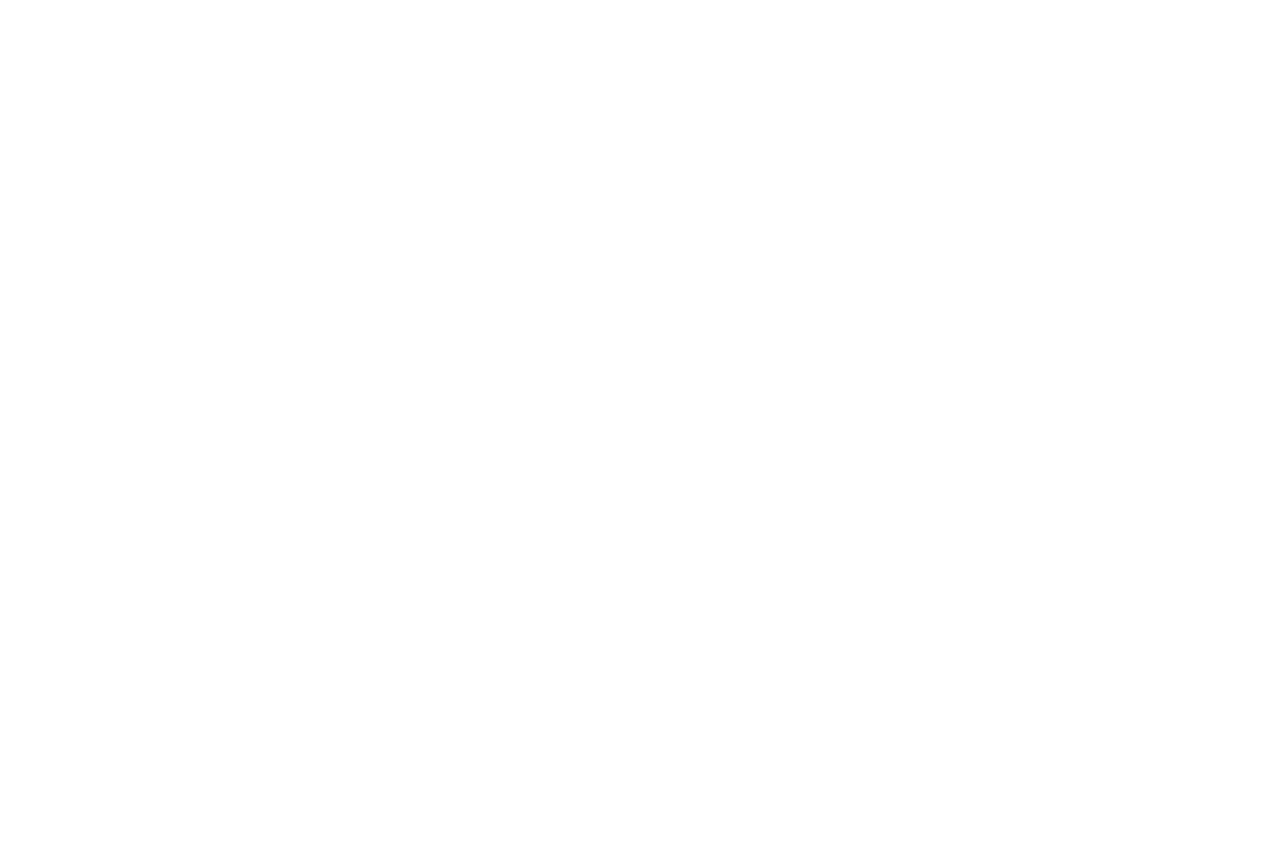
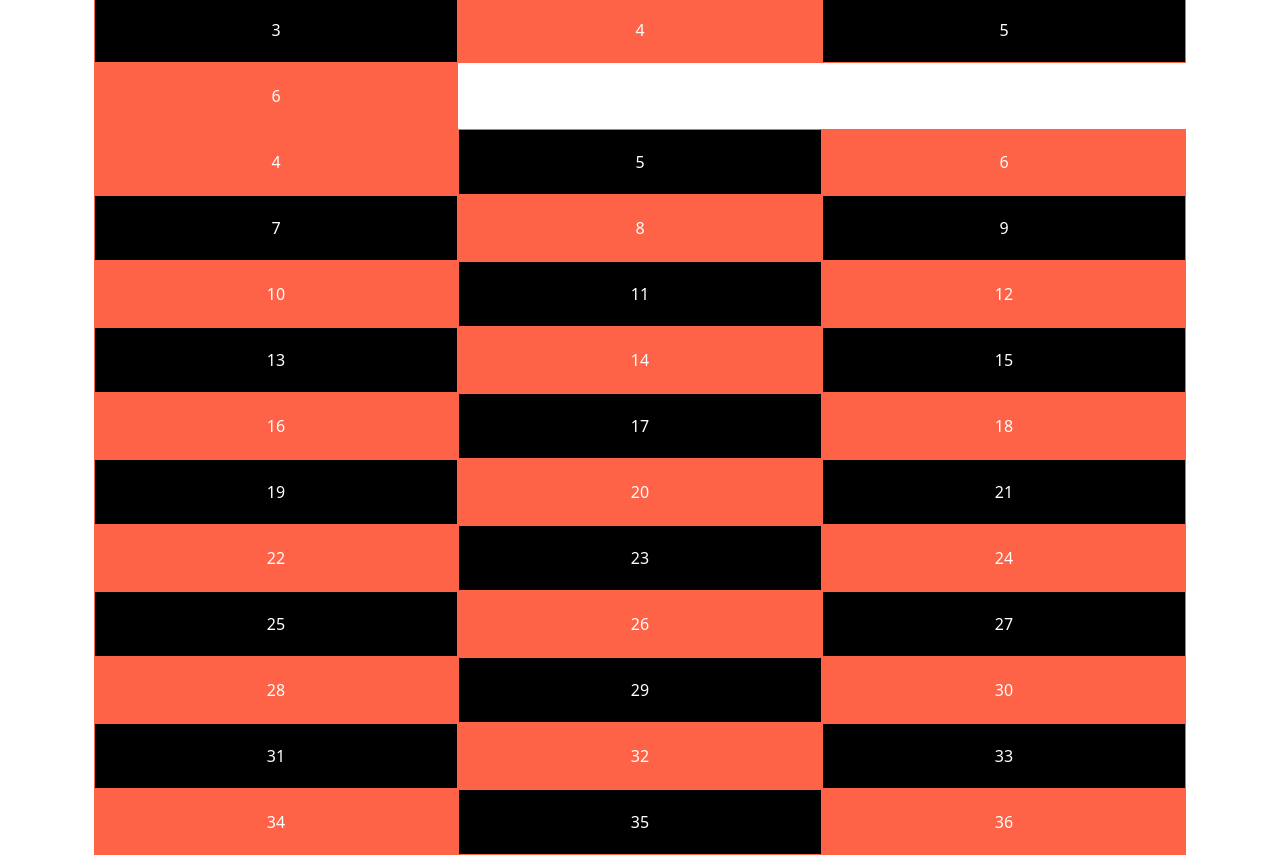
Before and after one commit to mijel861999/ruleta-react, a React (Create React App) app: page / in a window 1280 px wide. Shown: the part 1240-2096 px from the top of the page. Before the commit the page ends 848 px from the top, so only its background shows below. Built offline with nearby package versions, Linux system fonts and the light colour scheme.

Commit message:
Agregando los números en el store

```diff
--- a/src/components/Option.js
+++ b/src/components/Option.js
@@ -5,7 +5,7 @@
         <form>
             <div className="mb-3">
                 <label htmlFor="exampleInputEmail1" className="form-label">Dinero para apostar</label>
-                <input type="email" className="form-control" id="exampleInputEmail1" aria-describedby="emailHelp" />
+                <input type="number" className="form-control" id="exampleInputEmail1" aria-describedby="emailHelp" />
                 <div id="emailHelp" className="form-text">
                     Intenta no caer en quiebra.
                 </div>
--- a/src/components/Tablero.js
+++ b/src/components/Tablero.js
@@ -1,65 +1,244 @@
 import React from 'react';
 import styled from 'styled-components';
+import { useSelector } from 'react-redux';
 
 import { handleSetBackground } from '../helpers/stylesFunctions';
 
 const TableroItem = styled.div`
+    color: white;
     padding: 20px 20px;
     background-color : ${ ({ background }) => handleSetBackground( background ) };
+    border: 1px solid tomato;
 `;
 
 export const Tablero = () => {
+
+    const { numbers, reds, blacks } = useSelector( state => state.ruleta )
+
     return (
         <div className="mt-2">
             <div className="ruleta container">
                 <div className="row">
+                    {
+                        numbers.map( (number) =>
+                            <div className="col-4 pt-0 pe-0 ps-0 text-center">
+                                <TableroItem background="black">
+                                    1
+                                </TableroItem>
+                            </div>
+                        )
+                    }
+
                     <div className="col-4 pt-0 pe-0 ps-0 text-center">
                         <TableroItem background="red">
-                            1
-                        </TableroItem>
-                    </div>
-                    <div className="col-4 pt-0 pe-0 ps-0 text-center">
-                        <TableroItem >
                             2
                         </TableroItem>
                     </div>
                     <div className="col-4 pt-0 pe-0 ps-0 text-center">
-                        <TableroItem>
+                        <TableroItem background="black">
                             3
+                        </TableroItem>
+                    </div>
+                    <div className="col-4 pt-0 pe-0 ps-0 text-center">
+                        <TableroItem background="red">
+                            4
+                        </TableroItem>
+                    </div>
+                    <div className="col-4 pt-0 pe-0 ps-0 text-center">
+                        <TableroItem background="black">
+                            5
+                        </TableroItem>
+                    </div>
+                    <div className="col-4 pe-0 ps-0 text-center">
+                        <TableroItem background="red">
+                            6
                         </TableroItem>
                     </div>
                 </div>
                 <div className="row">
                     <div className="col-4 pt-0 pe-0 ps-0 text-center">
-                        <TableroItem>
+                        <TableroItem background="red">
                             4
                         </TableroItem>
                     </div>
                     <div className="col-4 pt-0 pe-0 ps-0 text-center">
-                        <TableroItem>
+                        <TableroItem background="black">
                             5
                         </TableroItem>
                     </div>
-                    <div className="col-4">
-                        <TableroItem>
+                    <div className="col-4 pe-0 ps-0 text-center">
+                        <TableroItem background="red">
                             6
                         </TableroItem>
                     </div>
                 </div>
                 <div className="row">
-                    <div className="col-4">
-                        <TableroItem>
+                    <div className="col-4 pe-0 ps-0 text-center">
+                        <TableroItem background="black">
                             7
                         </TableroItem>
                     </div>
-                    <div className="col-4">
-                        <TableroItem>
+                    <div className="col-4 pe-0 ps-0 text-center">
+                        <TableroItem background="red">
                             8
                         </TableroItem>
                     </div>
-                    <div className="col-4">
-                        <TableroItem>
+                    <div className="col-4 pe-0 ps-0 text-center" background="black">
+                        <TableroItem background="black">
                             9
+                        </TableroItem>
+                    </div>
+                </div>
+                <div className="row">
+                    <div className="col-4 pe-0 ps-0 text-center">
+                        <TableroItem background="red">
+                            10
+                        </TableroItem>
+                    </div>
+                    <div className="col-4 pe-0 ps-0 text-center">
+                        <TableroItem background="black">
+                            11
+                        </TableroItem>
+                    </div>
+                    <div className="col-4 pe-0 ps-0 text-center" background="red">
+                        <TableroItem background="red">
+                            12
+                        </TableroItem>
+                    </div>
+                </div>
+                <div className="row">
+                    <div className="col-4 pe-0 ps-0 text-center">
+                        <TableroItem background="black">
+                            13
+                        </TableroItem>
+                    </div>
+                    <div className="col-4 pe-0 ps-0 text-center">
+                        <TableroItem background="red">
+                            14
+                        </TableroItem>
+                    </div>
+                    <div className="col-4 pe-0 ps-0 text-center" background="red">
+                        <TableroItem background="black">
+                            15
+                        </TableroItem>
+                    </div>
+                </div>
+                <div className="row">
+                    <div className="col-4 pe-0 ps-0 text-center">
+                        <TableroItem background="red">
+                            16
+                        </TableroItem>
+                    </div>
+                    <div className="col-4 pe-0 ps-0 text-center">
+                        <TableroItem background="black">
+                            17
+                        </TableroItem>
+                    </div>
+                    <div className="col-4 pe-0 ps-0 text-center" background="red">
+                        <TableroItem background="red">
+                            18
+                        </TableroItem>
+                    </div>
+                </div>
+                <div className="row">
+                    <div className="col-4 pe-0 ps-0 text-center">
+                        <TableroItem background="black">
+                            19
+                        </TableroItem>
+                    </div>
+                    <div className="col-4 pe-0 ps-0 text-center">
+                        <TableroItem background="red">
+                            20
+                        </TableroItem>
+                    </div>
+                    <div className="col-4 pe-0 ps-0 text-center" background="red">
+                        <TableroItem background="black">
+                            21
+                        </TableroItem>
+                    </div>
+                </div>
+                <div className="row">
+                    <div className="col-4 pe-0 ps-0 text-center">
+                        <TableroItem background="red">
+                            22
+                        </TableroItem>
+                    </div>
+                    <div className="col-4 pe-0 ps-0 text-center">
+                        <TableroItem background="black">
+                            23
+                        </TableroItem>
+                    </div>
+                    <div className="col-4 pe-0 ps-0 text-center" background="red">
+                        <TableroItem background="red">
+                            24
+                        </TableroItem>
+                    </div>
+                </div>
+                <div className="row">
+                    <div className="col-4 pe-0 ps-0 text-center">
+                        <TableroItem background="black">
+                            25
+                        </TableroItem>
+                    </div>
+                    <div className="col-4 pe-0 ps-0 text-center">
+                        <TableroItem background="red">
+                            26
+                        </TableroItem>
+                    </div>
+                    <div className="col-4 pe-0 ps-0 text-center" background="red">
+                        <TableroItem background="black">
+                            27
+                        </TableroItem>
+                    </div>
+                </div>
+                <div className="row">
+                    <div className="col-4 pe-0 ps-0 text-center">
+                        <TableroItem background="red">
+                            28
+                        </TableroItem>
+                    </div>
+                    <div className="col-4 pe-0 ps-0 text-center">
+                        <TableroItem background="black">
+                            29
+                        </TableroItem>
+                    </div>
+                    <div className="col-4 pe-0 ps-0 text-center" background="red">
+                        <TableroItem background="red">
+                            30
+                        </TableroItem>
+                    </div>
+                </div>
+                <div className="row">
+                    <div className="col-4 pe-0 ps-0 text-center">
+                        <TableroItem background="black">
+                            31
+                        </TableroItem>
+                    </div>
+                    <div className="col-4 pe-0 ps-0 text-center">
+                        <TableroItem background="red">
+                            32
+                        </TableroItem>
+                    </div>
+                    <div className="col-4 pe-0 ps-0 text-center" background="red">
+                        <TableroItem background="black">
+                            33
+                        </TableroItem>
+                    </div>
+                </div>
+                <div className="row">
+                    <div className="col-4 pe-0 ps-0 text-center">
+                        <TableroItem background="red">
+                            34
+                        </TableroItem>
+                    </div>
+                    <div className="col-4 pe-0 ps-0 text-center">
+                        <TableroItem background="black">
+                            35
+                        </TableroItem>
+                    </div>
+                    <div className="col-4 pe-0 ps-0 text-center" background="red">
+                        <TableroItem background="red">
+                            36
                         </TableroItem>
                     </div>
                 </div>
--- /dev/null
+++ b/src/reducers/ruletaReducer.js
@@ -0,0 +1,21 @@
+import { types } from '../types/types';
+
+
+const numbers = [0,1,2,3,4,5,6,7,8,9,10,11,12,13,14,15,16,17,18,19,20,21,22,23,24,25,26,27,28,29,30,31,32,33,34,35,36, 37];
+const reds = numbers.filter( num => num % 2 !== 0 );
+const blacks = numbers.filter( num => num % 2 === 0 );
+blacks.shift();
+
+const initialState = {
+  numbers,
+  reds,
+  blacks
+}
+
+
+export const ruletaReducer = (state = initialState, action) => {
+  switch( action.type ) {
+    default:
+      return state;
+  }
+}
--- a/src/store/store.js
+++ b/src/store/store.js
@@ -2,9 +2,11 @@
 import { composeWithDevTools } from 'redux-devtools-extension';
 
 import { authReducer } from '../reducers/authReducer';
+import { ruletaReducer } from '../reducers/ruletaReducer';
 
 const reducers = combineReducers({
-  auth: authReducer
+  auth: authReducer,
+  ruleta: ruletaReducer
 })
 
 export const store = createStore(
```
Also changed, not shown: src/components/Ruleta.js (+4 -6 lines), src/actions/ruleta.js (added).
